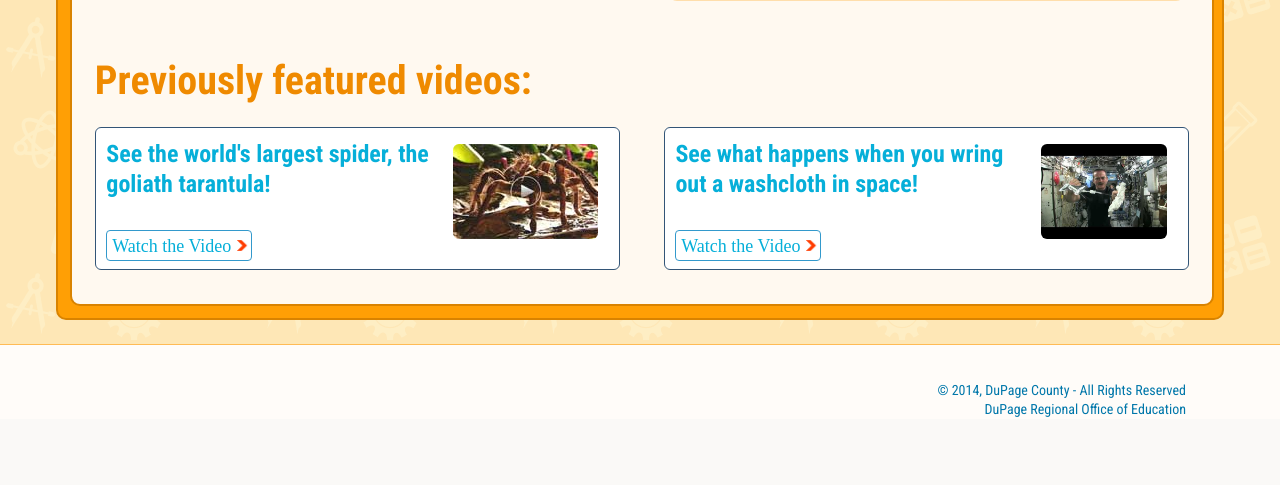
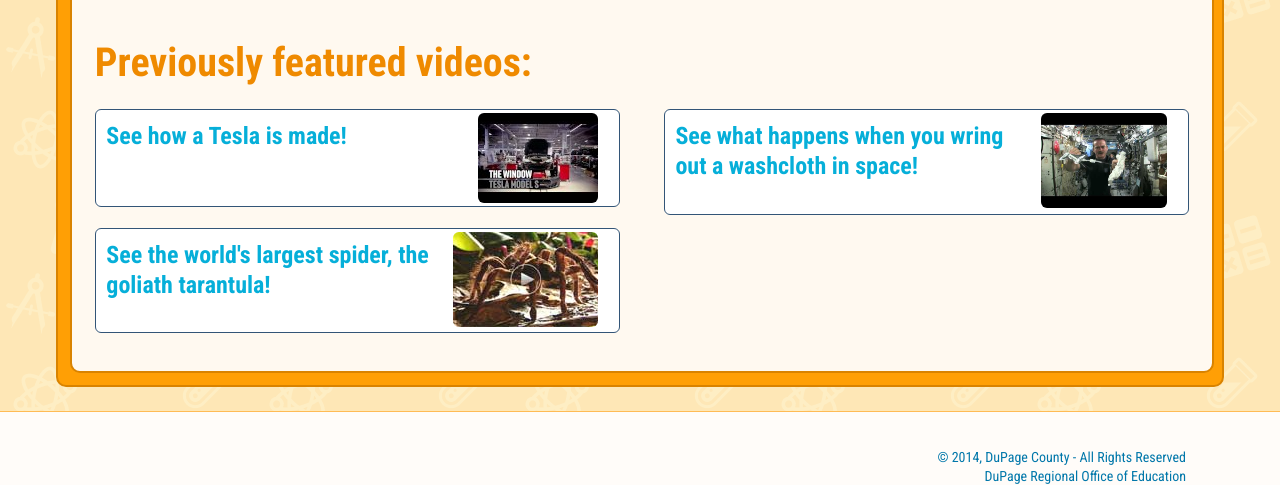
Before and after one commit to hessloch/stem-dupage, a PHP site: page /students-middle-school/cool-science-video.html in a window 1280 px wide. Shown: the part 782-1267 px from the top of the page. Before the commit the page ends 1199 px from the top, so only its background shows below. Run offline with PHP 8.4, Linux system fonts and the light colour scheme.

Commit message:
cool science video changed to owls

```diff
--- a/htdocs/css/stem-internal.css
+++ b/htdocs/css/stem-internal.css
@@ -143,7 +143,7 @@ blockquote  { font-family:'Roboto Condensed', sans-serif; font-size:20px; text-d
 *.placeTxtMarg {margin-top:3%}
 *.resourceButton { background-color:#fff; border:#26cff9 1px solid; border-radius:4px; background-image:url(../images/home/red-arrow.png); background-repeat:no-repeat; background-position:right; background-size:14px; opacity:1.0; padding:0.5% 6% 0.5% 1%; line-height:140%; text-decoration:none; font-size:18px; font-family:'Roboto Condensed', sans-serif; font-weight:normal;  margin:2% 4% 2% 0%; line-height:140% }
 
-*.videoThumb { width:auto; float:right; margin:1% 0 1% 1%; border-radius:6px; border:none;}
+*.videoThumb { width:auto; float:right; margin-left:2%; margin-bottom:2%; margin-top:-1.5%; border-radius:6px; border:none;}
 
 *.orange {color:#ff9a00}
 *.green {color:#04d1c4}
--- a/htdocs/students-middle-school/cool-science-video.html
+++ b/htdocs/students-middle-school/cool-science-video.html
@@ -70,31 +70,44 @@
 </div>
 <div class="intContent siteContain"><!-- InstanceBeginEditable name="PageContent" -->
 <div class="intContBox intContBoxBordOr intContBoxMarg1">
-<h2 class="orange">How a Tesla is Made</h2>
+<h2 class="orange">What Makes Owls So Quiet and So Deadly?</h2>
 <div class="dispInBlock" style="margin-top:3%"><div class="Lcol">
-<iframe width="560" height="315" src="https://www.youtube.com/embed/8_lfxPI5ObM" frameborder="0" allowfullscreen></iframe></div>
+<iframe width="560" height="315" src="https://www.youtube.com/embed/a68fIQzaDBY" frameborder="0" allowfullscreen></iframe></div>
 <div class="Rcol">
 <h2 class="placeName logoBlue"> About This Video:</h2>
 <p>
-The term robot was first used by the writer Karel Capek in a 1920 theatre presentation. Robota means "forced labor" in Czech. The idea of robots helping man has a much longer history, though. A google search will lead you to a fascinating story. This video shows the sleek and premium electric car, Tesla, being made by what else, robots!
+Created by KQED in San Francisco and presented by PBS Digital Studios, Deep Look allows you to explore science by taking, well, a deep look! Watch the video and then subscribe to their YouTube Channel.
 </p>
 <p>&nbsp;</p>
-<p><a href="https://www.youtube.com/user/scishow/featured" target="_blank" class="educFeatLink blueDk">SciShow</a></p>
 </div>
 
- <div class="colContain">
+<div class="colContain">
 <h2 class="orangeDk" style="margin-top:5%">Previously featured videos:</h2>
    <div class="colL">
+		 <div class="resourceDiv">
+			 <p class="placeName blueDk"><a href="https://www.youtube.com/watch?v=8_lfxPI5ObM" target="_blank">
+         <img src="../images/students/video-thumbs/tesla.jpg" alt="How a Tesla is Made" class="videoThumb">
+       </a>
+       See how a Tesla is made!</p>
+       <br>
+       <br>
+		 </div>
     <div class="resourceDiv">
-      <p class="placeName blueDk"><a href="http://video.nationalgeographic.com/video/tarantula_goliath" target="_blank"><img src="../images/students/video-thumbs/goliath-tarantula.jpg" alt="Goliath Tarantula video" class="videoThumb"></a>See the world's largest spider, the goliath tarantula!</p>
-      <p class="placeTxt orangeDk">&nbsp;</p>
-     <a href="http://video.nationalgeographic.com/video/tarantula_goliath" target="_blank" class="educFeatLink blueDk">Watch the Video</a></div>
+      <p class="placeName blueDk"><a href="http://video.nationalgeographic.com/video/tarantula_goliath" target="_blank">
+        <img src="../images/students/video-thumbs/goliath-tarantula.jpg" alt="Goliath Tarantula video" class="videoThumb">
+      </a>
+      See the world's largest spider, the goliath tarantula!</p>
+      <br>
+		</div>
    </div>
 		<div class="colR">
 			<div class="resourceDiv">
-				<p class="placeName blueDk"><a href="https://www.youtube.com/watch?v=lMtXfwk7PXg" target="_blank"><img src="../images/students/video-thumbs/washcloth-in-space.jpg" alt="Washcloth in Space video" width="145" height="95" class="videoThumb"></a>See what happens when you wring out a washcloth in space!</p>
-				<p class="placeTxt orangeDk">&nbsp;</p>
-				<a href="https://www.youtube.com/watch?v=lMtXfwk7PXg" target="_blank" class="educFeatLink blueDk">Watch the Video</a></div>
+				<p class="placeName blueDk"><a href="https://www.youtube.com/watch?v=lMtXfwk7PXg" target="_blank">
+          <img src="../images/students/video-thumbs/washcloth-in-space.jpg" alt="Washcloth in Space video" width="145" height="95" class="videoThumb">
+        </a>
+        See what happens when you wring out a washcloth in space!</p>
+        <br>
+			</div>
 		</div>
    </div>
 
```
Also changed, not shown: htdocs/images/students/video-thumbs/tesla.jpg (added).
